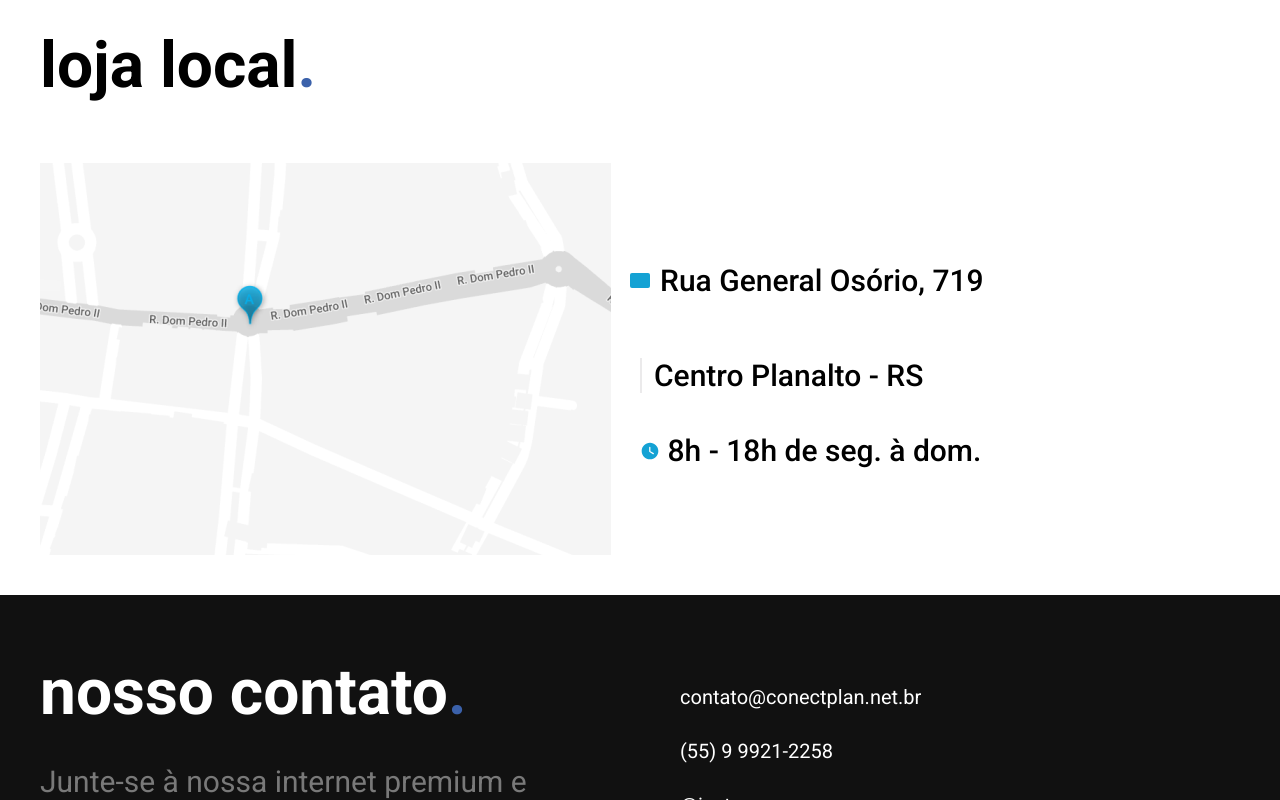
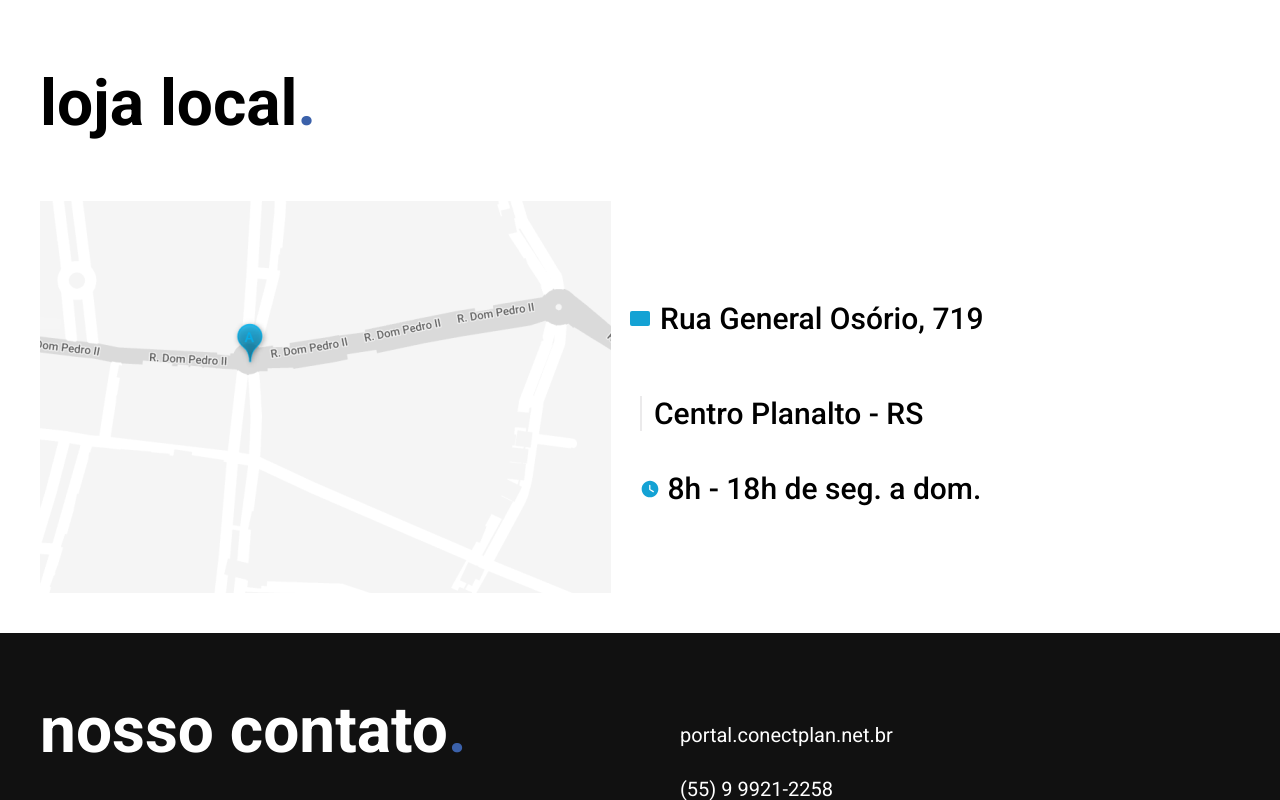
Before and after one commit to GabiBreda/conectplan, a plain HTML site: page index.html in a window 1280 px wide. Shown: the part 2000-2800 px from the top of the page. Drawn offline with Linux system fonts and the light colour scheme.

Commit message:
final-projeto

```diff
--- a/index.html
+++ b/index.html
@@ -37,7 +37,7 @@
 				<p>Nossos serviços oferecem uma conexão estável e confiável, garantindo que você esteja sempre conectado quando mais precisa.</p>
 			</div>
 			<div class="introducao-img">
-				<img src="./img/teste.jpg" alt="">
+				<img src="./img/fml.jpeg" alt="">
 			</div>
 		</div>
 	</div>
@@ -78,7 +78,7 @@
 			<div class="lojas-dados">
 				<p class="rua">Rua General Osório, 719</p>
 				<p class="cep">Centro Planalto - RS</p>
-				<p class="hora"><img src="./img/horario.svg" alt=""> 8h - 18h de seg. à dom.</p>
+				<p class="hora"><img src="./img/horario.svg" alt=""> 8h - 18h de seg. a dom.</p>
 			</div>
 
 		</div>
@@ -92,7 +92,7 @@
 				<p class="contato-p">Junte-se à nossa internet premium e conecte-se sem limites hoje</p>
 			</div>
 			<ul>
-				<li><a href="mailto:contato@conectplan.net.br">contato@conectplan.net.br</a></li>
+				<li><a href="https://portal.conectplan.net.br/">portal.conectplan.net.br</a></li>
 				<li><a href="tel:+55999212258">(55) 9 9921-2258</a></li>
 				<li><a href="https://www.instagram.com/conectplan/">@instagram</a></li>
 			</ul>
```
Also changed, not shown: img/fml.jpeg (added), img/teste.jpg (deleted).
